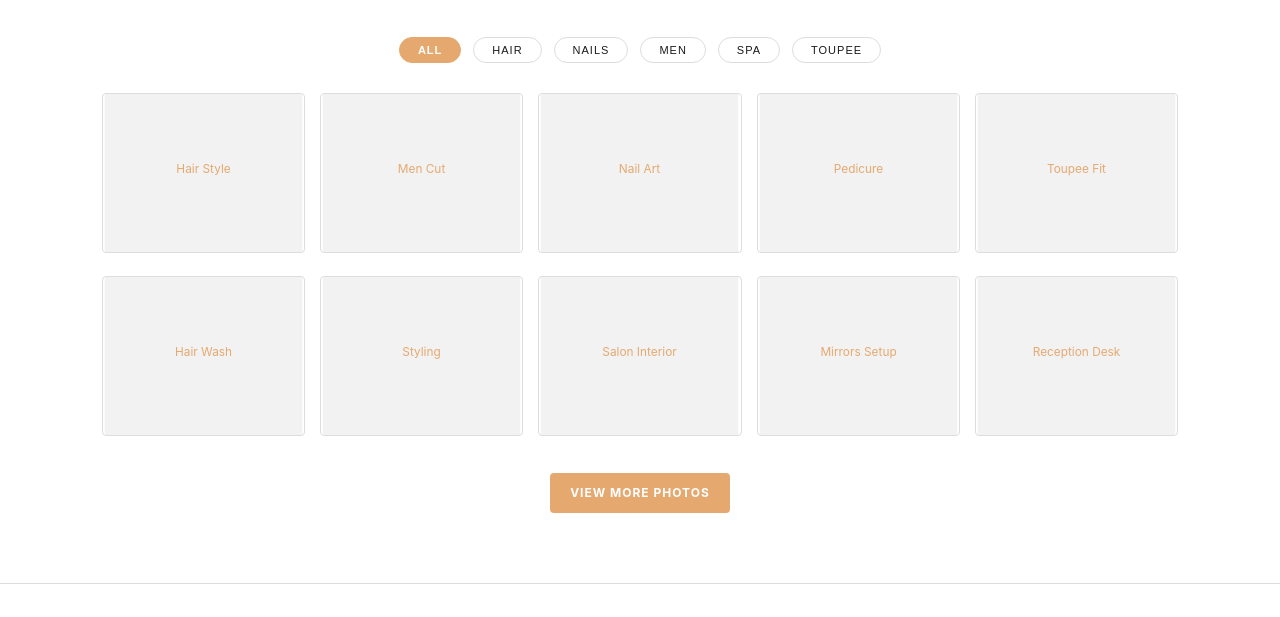
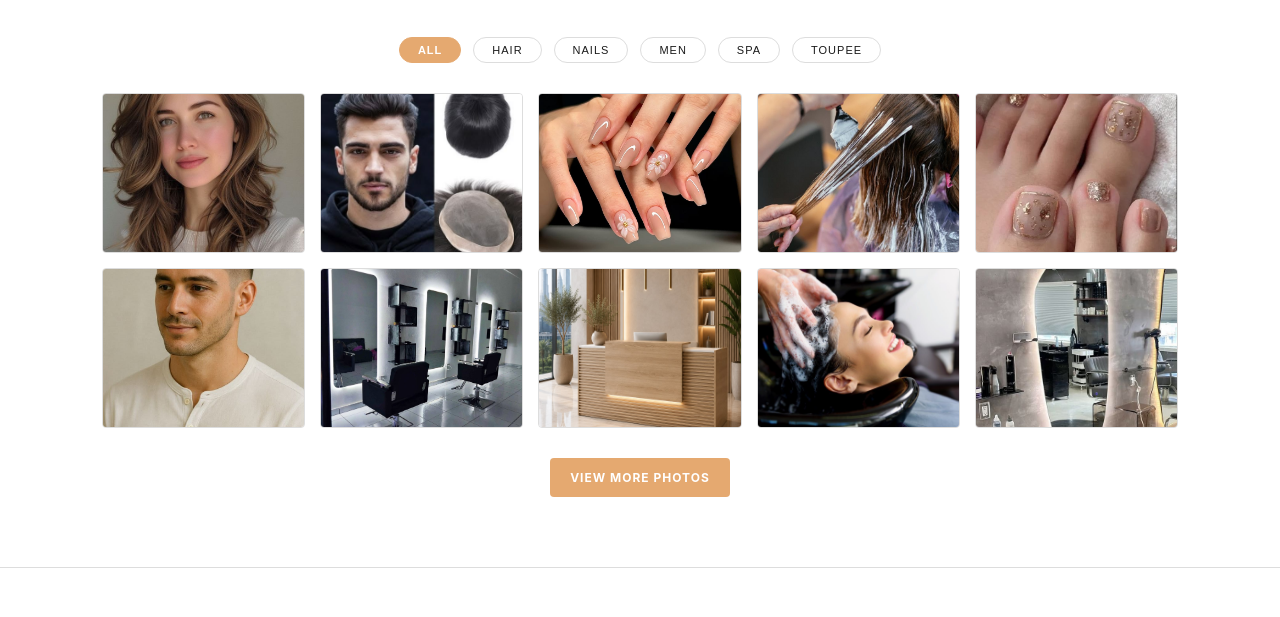
Before and after one commit to Vikoy-Prime/her-website, a plain HTML site: page index.html in a window 1280 px wide. Shown: the part 2092-2709 px from the top of the page. Drawn offline with Linux system fonts and the light colour scheme.

Commit message:
Update index.html

```diff
--- a/index.html
+++ b/index.html
@@ -371,6 +371,15 @@
             height: 160px;
             border-radius: 4px;
             border: 1px solid var(--border-color);
+        }
+
+        .gallery-photo {
+            width: 100%;
+            height: 160px;
+            object-fit: cover;
+            border-radius: 4px;
+            border: 1px solid var(--border-color);
+            display: block;
         }
 
         /* Page 4: About Us & Location */
@@ -772,16 +781,16 @@
         </div>
 
         <div class="gallery-grid">
-            <div class="gallery-item"><svg viewBox="0 0 200 160"><rect width="100%" height="100%" fill="#f2f2f2"/><text x="50%" y="50%" text-anchor="middle" fill="#e5a970" font-size="12">Hair Style</text></svg></div>
-            <div class="gallery-item"><svg viewBox="0 0 200 160"><rect width="100%" height="100%" fill="#f2f2f2"/><text x="50%" y="50%" text-anchor="middle" fill="#e5a970" font-size="12">Men Cut</text></svg></div>
-            <div class="gallery-item"><svg viewBox="0 0 200 160"><rect width="100%" height="100%" fill="#f2f2f2"/><text x="50%" y="50%" text-anchor="middle" fill="#e5a970" font-size="12">Nail Art</text></svg></div>
-            <div class="gallery-item"><svg viewBox="0 0 200 160"><rect width="100%" height="100%" fill="#f2f2f2"/><text x="50%" y="50%" text-anchor="middle" fill="#e5a970" font-size="12">Pedicure</text></svg></div>
-            <div class="gallery-item"><svg viewBox="0 0 200 160"><rect width="100%" height="100%" fill="#f2f2f2"/><text x="50%" y="50%" text-anchor="middle" fill="#e5a970" font-size="12">Toupee Fit</text></svg></div>
-            <div class="gallery-item"><svg viewBox="0 0 200 160"><rect width="100%" height="100%" fill="#f2f2f2"/><text x="50%" y="50%" text-anchor="middle" fill="#e5a970" font-size="12">Hair Wash</text></svg></div>
-            <div class="gallery-item"><svg viewBox="0 0 200 160"><rect width="100%" height="100%" fill="#f2f2f2"/><text x="50%" y="50%" text-anchor="middle" fill="#e5a970" font-size="12">Styling</text></svg></div>
-            <div class="gallery-item"><svg viewBox="0 0 200 160"><rect width="100%" height="100%" fill="#f2f2f2"/><text x="50%" y="50%" text-anchor="middle" fill="#e5a970" font-size="12">Salon Interior</text></svg></div>
-            <div class="gallery-item"><svg viewBox="0 0 200 160"><rect width="100%" height="100%" fill="#f2f2f2"/><text x="50%" y="50%" text-anchor="middle" fill="#e5a970" font-size="12">Mirrors Setup</text></svg></div>
-            <div class="gallery-item"><svg viewBox="0 0 200 160"><rect width="100%" height="100%" fill="#f2f2f2"/><text x="50%" y="50%" text-anchor="middle" fill="#e5a970" font-size="12">Reception Desk</text></svg></div>
+            <div class="gallery-item"><img src="images/Gallery1.jpg" alt="Gallery photo 1" class="gallery-photo"></div>
+            <div class="gallery-item"><img src="images/Gallery2.jpg" alt="Gallery photo 2" class="gallery-photo"></div>
+            <div class="gallery-item"><img src="images/Gallery3.jpg" alt="Gallery photo 3" class="gallery-photo"></div>
+            <div class="gallery-item"><img src="images/Gallery4.jpg" alt="Gallery photo 4" class="gallery-photo"></div>
+            <div class="gallery-item"><img src="images/Gallery5.jpg" alt="Gallery photo 5" class="gallery-photo"></div>
+            <div class="gallery-item"><img src="images/Gallery6.jpg" alt="Gallery photo 6" class="gallery-photo"></div>
+            <div class="gallery-item"><img src="images/Gallery7.jpg" alt="Gallery photo 7" class="gallery-photo"></div>
+            <div class="gallery-item"><img src="images/Gallery8.jpg" alt="Gallery photo 8" class="gallery-photo"></div>
+            <div class="gallery-item"><img src="images/Gallery9.jpg" alt="Gallery photo 9" class="gallery-photo"></div>
+            <div class="gallery-item"><img src="images/Gallery10.jpg" alt="Gallery photo 10" class="gallery-photo"></div>
         </div>
 
         <div style="text-align: center;">
```
